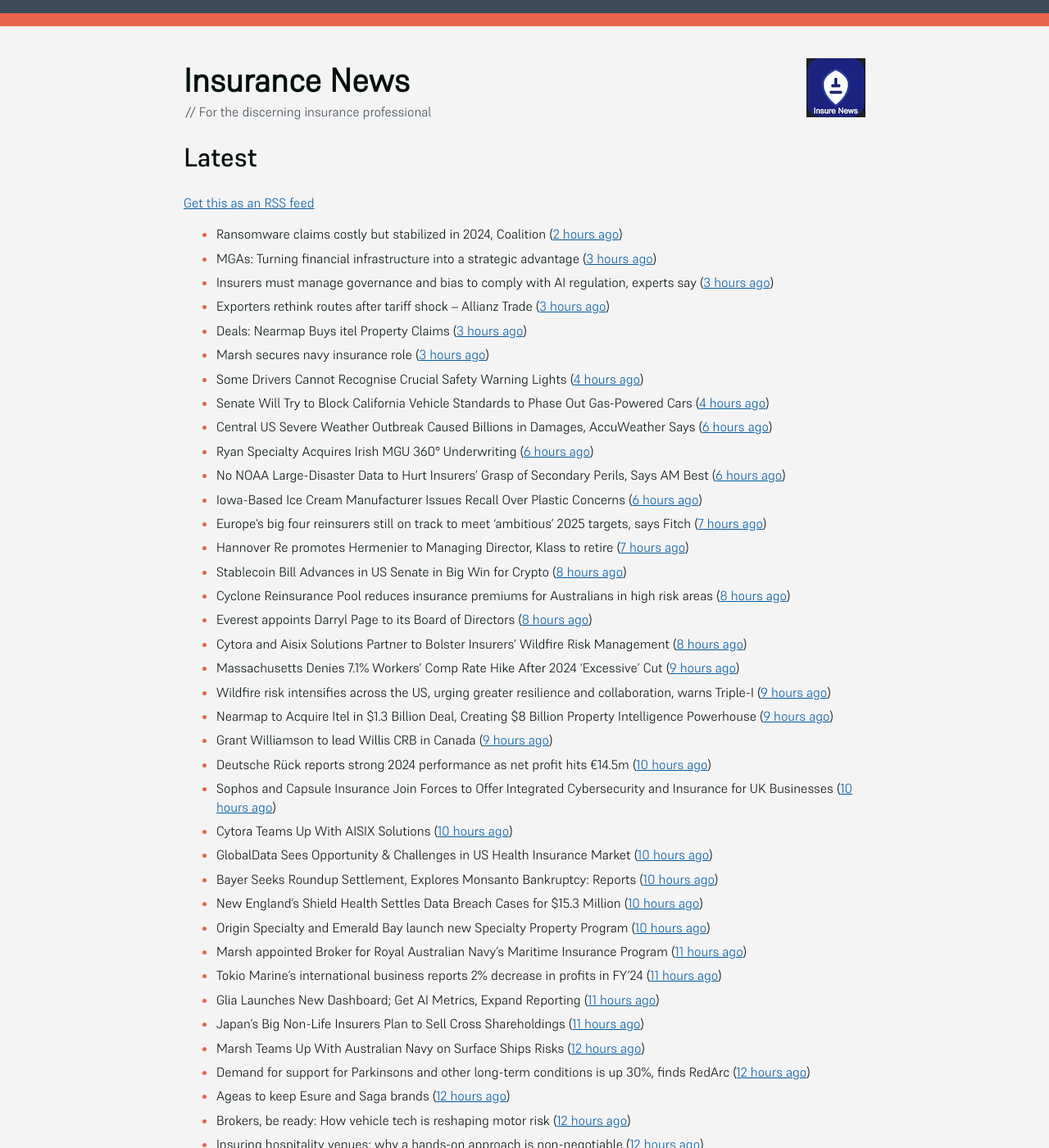
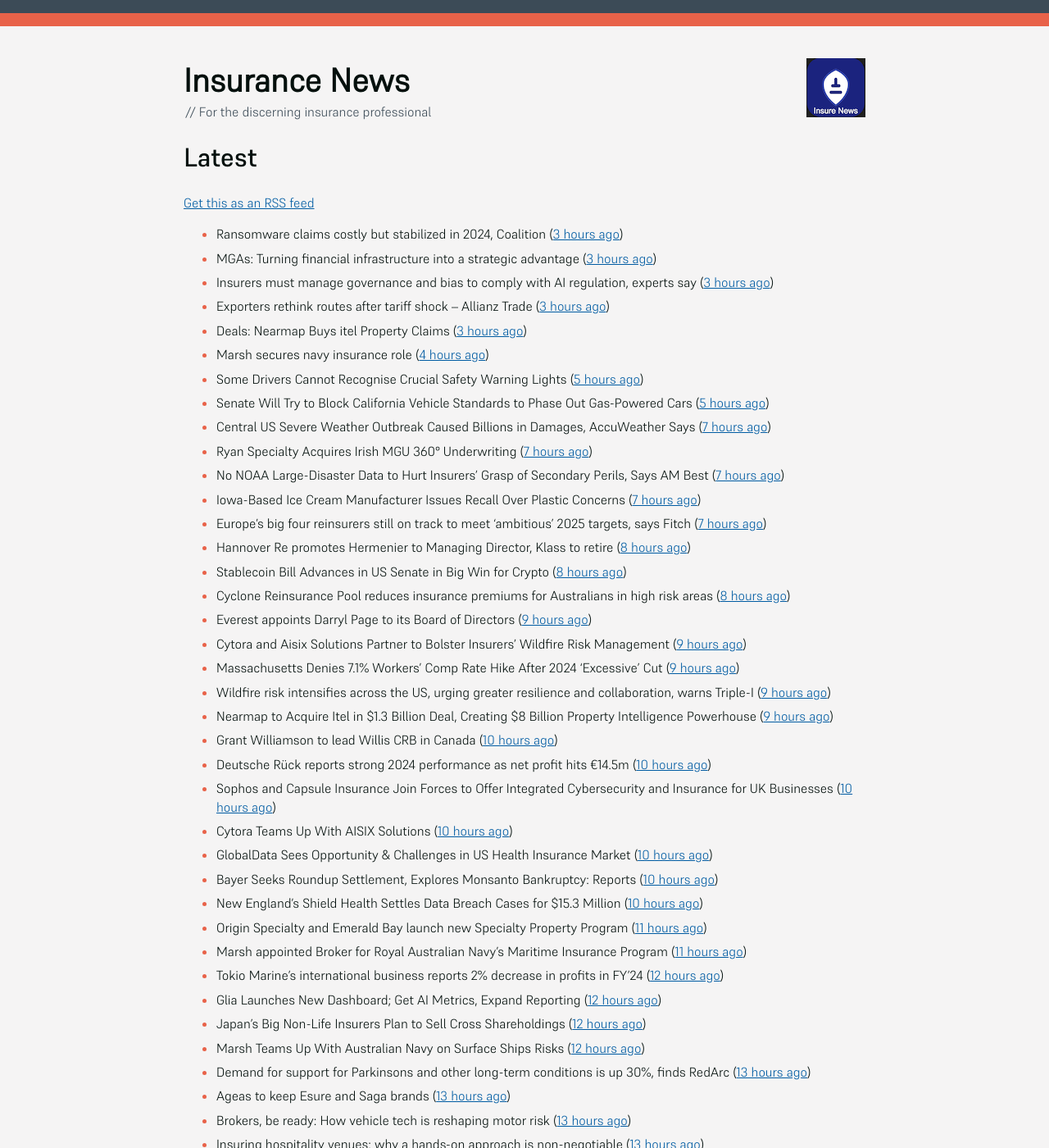
Before and after one commit to mat-0/feeds.thechels.uk, a Jekyll site: the page built from index.md, in a window 1280 px wide and 1400 px high. Shown: the whole window at 82% size. Built offline with Jekyll 4.4.1, drawn with Linux system fonts in a browser that asks for light colours; some of the changed text lies outside the part shown.

Commit message:
New Feed

```diff
--- a/index.md
+++ b/index.md
@@ -8,61 +8,61 @@ description: Latest Updates
 [Get this as an RSS feed](/feed.rss)
 
 <!-- news_marker starts -->
-- Ransomware claims costly but stabilized in 2024, Coalition ([2 hours ago](https://www.dig-in.com/news/ransomware-claims-costly-but-stabilized-in-2024-coalition))
+- Ransomware claims costly but stabilized in 2024, Coalition ([3 hours ago](https://www.dig-in.com/news/ransomware-claims-costly-but-stabilized-in-2024-coalition))
 - MGAs: Turning financial infrastructure into a strategic advantage ([3 hours ago](https://www.dig-in.com/opinion/turning-financial-infrastructure-into-a-strategic-advantage))
 - Insurers must manage governance and bias to comply with AI regulation, experts say ([3 hours ago](https://www.dig-in.com/news/ai-governance-and-bias-become-compliance-issues-for-insurers))
 - Exporters rethink routes after tariff shock – Allianz Trade ([3 hours ago](https://www.insurancebusinessmag.com/uk/news/sme/exporters-rethink-routes-after-tariff-shock--allianz-trade-536347.aspx))
 - Deals: Nearmap Buys itel Property Claims ([3 hours ago](https://insurance-edge.net/2025/05/20/deals-nearmap-buys-itel-property-claims/))
-- Marsh secures navy insurance role ([3 hours ago](https://www.insurancebusinessmag.com/uk/news/construction-engineering/marsh-secures-navy-insurance-role-536336.aspx))
-- Some Drivers Cannot Recognise Crucial Safety Warning Lights ([4 hours ago](https://insurance-edge.net/2025/05/20/some-drivers-cannot-recognise-crucial-safety-warning-lights/))
-- Senate Will Try to Block California Vehicle Standards to Phase Out Gas-Powered Cars ([4 hours ago](https://www.insurancejournal.com/news/west/2025/05/20/824554.htm))
-- Central US Severe Weather Outbreak Caused Billions in Damages, AccuWeather Says ([6 hours ago](https://www.insurancejournal.com/news/midwest/2025/05/20/824523.htm))
-- Ryan Specialty Acquires Irish MGU 360° Underwriting ([6 hours ago](https://www.insurancejournal.com/news/international/2025/05/20/824530.htm))
-- No NOAA Large-Disaster Data to Hurt Insurers’ Grasp of Secondary Perils, Says AM Best ([6 hours ago](https://www.insurancejournal.com/news/national/2025/05/20/824515.htm))
-- Iowa-Based Ice Cream Manufacturer Issues Recall Over Plastic Concerns ([6 hours ago](https://www.insurancejournal.com/news/midwest/2025/05/20/824520.htm))
+- Marsh secures navy insurance role ([4 hours ago](https://www.insurancebusinessmag.com/uk/news/construction-engineering/marsh-secures-navy-insurance-role-536336.aspx))
+- Some Drivers Cannot Recognise Crucial Safety Warning Lights ([5 hours ago](https://insurance-edge.net/2025/05/20/some-drivers-cannot-recognise-crucial-safety-warning-lights/))
+- Senate Will Try to Block California Vehicle Standards to Phase Out Gas-Powered Cars ([5 hours ago](https://www.insurancejournal.com/news/west/2025/05/20/824554.htm))
+- Central US Severe Weather Outbreak Caused Billions in Damages, AccuWeather Says ([7 hours ago](https://www.insurancejournal.com/news/midwest/2025/05/20/824523.htm))
+- Ryan Specialty Acquires Irish MGU 360° Underwriting ([7 hours ago](https://www.insurancejournal.com/news/international/2025/05/20/824530.htm))
+- No NOAA Large-Disaster Data to Hurt Insurers’ Grasp of Secondary Perils, Says AM Best ([7 hours ago](https://www.insurancejournal.com/news/national/2025/05/20/824515.htm))
+- Iowa-Based Ice Cream Manufacturer Issues Recall Over Plastic Concerns ([7 hours ago](https://www.insurancejournal.com/news/midwest/2025/05/20/824520.htm))
 - Europe’s big four reinsurers still on track to meet ‘ambitious’ 2025 targets, says Fitch ([7 hours ago](https://www.reinsurancene.ws/europes-big-four-reinsurers-still-on-track-to-meet-ambitious-2025-targets-says-fitch/))
-- Hannover Re promotes Hermenier to Managing Director, Klass to retire ([7 hours ago](https://www.reinsurancene.ws/hannover-re-promotes-hermenier-to-managing-director-klass-to-retire/))
+- Hannover Re promotes Hermenier to Managing Director, Klass to retire ([8 hours ago](https://www.reinsurancene.ws/hannover-re-promotes-hermenier-to-managing-director-klass-to-retire/))
 - Stablecoin Bill Advances in US Senate in Big Win for Crypto ([8 hours ago](https://www.insurancejournal.com/news/national/2025/05/20/824512.htm))
 - Cyclone Reinsurance Pool reduces insurance premiums for Australians in high risk areas ([8 hours ago](https://www.reinsurancene.ws/cyclone-reinsurance-pool-reduces-insurance-premiums-for-australians-in-high-risk-areas/))
-- Everest appoints Darryl Page to its Board of Directors ([8 hours ago](https://www.reinsurancene.ws/everest-appoints-darryl-page-to-its-board-of-directors/))
-- Cytora and Aisix Solutions Partner to Bolster Insurers’ Wildfire Risk Management ([8 hours ago](https://www.insurtechinsights.com/cytora-and-aisix-solutions-partner-to-bolster-insurers-wildfire-risk-management/))
+- Everest appoints Darryl Page to its Board of Directors ([9 hours ago](https://www.reinsurancene.ws/everest-appoints-darryl-page-to-its-board-of-directors/))
+- Cytora and Aisix Solutions Partner to Bolster Insurers’ Wildfire Risk Management ([9 hours ago](https://www.insurtechinsights.com/cytora-and-aisix-solutions-partner-to-bolster-insurers-wildfire-risk-management/))
 - Massachusetts Denies 7.1% Workers’ Comp Rate Hike After 2024 ‘Excessive’ Cut ([9 hours ago](https://www.insurancejournal.com/news/east/2025/05/20/824489.htm))
 - Wildfire risk intensifies across the US, urging greater resilience and collaboration, warns Triple-I ([9 hours ago](https://www.reinsurancene.ws/wildfire-risk-intensifies-across-the-us-urging-greater-resilience-and-collaboration-warns-triple-i/))
 - Nearmap to Acquire Itel in $1.3 Billion Deal, Creating $8 Billion Property Intelligence Powerhouse ([9 hours ago](https://www.insurtechinsights.com/nearmap-to-acquire-itel-in-1-3-billion-deal-creating-8-billion-property-intelligence-powerhouse/))
-- Grant Williamson to lead Willis CRB in Canada ([9 hours ago](https://www.reinsurancene.ws/grant-williamson-to-lead-willis-crb-in-canada/))
+- Grant Williamson to lead Willis CRB in Canada ([10 hours ago](https://www.reinsurancene.ws/grant-williamson-to-lead-willis-crb-in-canada/))
 - Deutsche Rück reports strong 2024 performance as net profit hits €14.5m ([10 hours ago](https://www.reinsurancene.ws/deutsche-ruck-reports-strong-2024-performance-as-net-profit-hits-e14-5m/))
 - Sophos and Capsule Insurance Join Forces to Offer Integrated Cybersecurity and Insurance for UK Businesses ([10 hours ago](https://www.insurtechinsights.com/sophos-and-capsule-insurance-join-forces-to-offer-integrated-cybersecurity-and-insurance-for-uk-businesses/))
 - Cytora Teams Up With AISIX Solutions ([10 hours ago](https://insurance-edge.net/2025/05/20/cytora-teams-up-with-aisix-solutions/))
 - GlobalData Sees Opportunity & Challenges in US Health Insurance Market ([10 hours ago](https://insurance-edge.net/2025/05/20/globaldata-sees-opportunity-challenges-in-us-health-insurance-market/))
 - Bayer Seeks Roundup Settlement, Explores Monsanto Bankruptcy: Reports ([10 hours ago](https://www.insurancejournal.com/news/national/2025/05/20/824477.htm))
 - New England’s Shield Health Settles Data Breach Cases for $15.3 Million ([10 hours ago](https://www.insurancejournal.com/news/east/2025/05/20/824475.htm))
-- Origin Specialty and Emerald Bay launch new Specialty Property Program ([10 hours ago](https://www.reinsurancene.ws/origin-specialty-and-emerald-bay-launch-new-specialty-property-program/))
+- Origin Specialty and Emerald Bay launch new Specialty Property Program ([11 hours ago](https://www.reinsurancene.ws/origin-specialty-and-emerald-bay-launch-new-specialty-property-program/))
 - Marsh appointed Broker for Royal Australian Navy’s Maritime Insurance Program ([11 hours ago](https://www.reinsurancene.ws/marsh-appointed-broker-for-royal-australian-navys-maritime-insurance-program/))
-- Tokio Marine’s international business reports 2% decrease in profits in FY’24 ([11 hours ago](https://www.reinsurancene.ws/tokio-marines-international-business-reports-2-decrease-in-profits-in-fy24/))
-- Glia Launches New Dashboard; Get AI Metrics, Expand Reporting ([11 hours ago](https://insurance-edge.net/2025/05/20/glia-launches-new-dashboard-get-ai-metrics-expand-reporting/))
-- Japan’s Big Non-Life Insurers Plan to Sell Cross Shareholdings ([11 hours ago](https://www.insurancejournal.com/news/international/2025/05/20/824468.htm))
+- Tokio Marine’s international business reports 2% decrease in profits in FY’24 ([12 hours ago](https://www.reinsurancene.ws/tokio-marines-international-business-reports-2-decrease-in-profits-in-fy24/))
+- Glia Launches New Dashboard; Get AI Metrics, Expand Reporting ([12 hours ago](https://insurance-edge.net/2025/05/20/glia-launches-new-dashboard-get-ai-metrics-expand-reporting/))
+- Japan’s Big Non-Life Insurers Plan to Sell Cross Shareholdings ([12 hours ago](https://www.insurancejournal.com/news/international/2025/05/20/824468.htm))
 - Marsh Teams Up With Australian Navy on Surface Ships Risks ([12 hours ago](https://insurance-edge.net/2025/05/20/marsh-teams-up-with-australian-navy-on-surface-ships-risks/))
-- Demand for support for Parkinsons and other long-term conditions is up 30%, finds RedArc ([12 hours ago](https://ifamagazine.com/demand-for-support-for-parkinsons-and-other-long-term-conditions-is-up-30-finds-redarc/))
-- Ageas to keep Esure and Saga brands ([12 hours ago](https://www.postonline.co.uk/news/7957788/ageas-to-keep-esure-and-saga-brands))
-- Brokers, be ready: How vehicle tech is reshaping motor risk ([12 hours ago](https://www.insurancebusinessmag.com/uk/news/auto-motor/brokers-be-ready-how-vehicle-tech-is-reshaping-motor-risk-536269.aspx))
-- Insuring hospitality venues: why a hands-on approach is non-negotiable ([12 hours ago](https://www.insurancebusinessmag.com/uk/news/hospitality/insuring-hospitality-venues-why-a-handson-approach-is-nonnegotiable-536268.aspx))
-- Motor premiums decline again while home insurance shows signs of stabilising – Pearson Ham ([12 hours ago](https://www.insurancebusinessmag.com/uk/news/auto-motor/motor-premiums-decline-again-while-home-insurance-shows-signs-of-stabilising--pearson-ham-536267.aspx))
-- Ryan Specialty acquires 360° Underwriting to expand in Irish construction market ([12 hours ago](https://www.insurancebusinessmag.com/uk/news/breaking-news/ryan-specialty-acquires-360-underwriting-to-expand-in-irish-construction-market-536266.aspx))
-- MS Amlin sees profits fall ([12 hours ago](https://www.insurancebusinessmag.com/uk/news/breaking-news/ms-amlin-sees-profits-fall-536259.aspx))
+- Demand for support for Parkinsons and other long-term conditions is up 30%, finds RedArc ([13 hours ago](https://ifamagazine.com/demand-for-support-for-parkinsons-and-other-long-term-conditions-is-up-30-finds-redarc/))
+- Ageas to keep Esure and Saga brands ([13 hours ago](https://www.postonline.co.uk/news/7957788/ageas-to-keep-esure-and-saga-brands))
+- Brokers, be ready: How vehicle tech is reshaping motor risk ([13 hours ago](https://www.insurancebusinessmag.com/uk/news/auto-motor/brokers-be-ready-how-vehicle-tech-is-reshaping-motor-risk-536269.aspx))
+- Insuring hospitality venues: why a hands-on approach is non-negotiable ([13 hours ago](https://www.insurancebusinessmag.com/uk/news/hospitality/insuring-hospitality-venues-why-a-handson-approach-is-nonnegotiable-536268.aspx))
+- Motor premiums decline again while home insurance shows signs of stabilising – Pearson Ham ([13 hours ago](https://www.insurancebusinessmag.com/uk/news/auto-motor/motor-premiums-decline-again-while-home-insurance-shows-signs-of-stabilising--pearson-ham-536267.aspx))
+- Ryan Specialty acquires 360° Underwriting to expand in Irish construction market ([13 hours ago](https://www.insurancebusinessmag.com/uk/news/breaking-news/ryan-specialty-acquires-360-underwriting-to-expand-in-irish-construction-market-536266.aspx))
+- MS Amlin sees profits fall ([13 hours ago](https://www.insurancebusinessmag.com/uk/news/breaking-news/ms-amlin-sees-profits-fall-536259.aspx))
 - Aviva targets midmarket with updated multinational proposition ([13 hours ago](https://www.postonline.co.uk/broker/7957787/aviva-targets-midmarket-with-updated-multinational-proposition))
 - USAA Names Brian Goldman as New Chief Risk Officer ([14 hours ago](https://www.insurtechinsights.com/usaa-names-brian-goldman-as-new-chief-risk-officer/))
-- FCA defends decision to ditch insurance CPD ([14 hours ago](https://www.postonline.co.uk/news/7957780/fca-defends-decision-to-ditch-insurance-cpd))
+- FCA defends decision to ditch insurance CPD ([15 hours ago](https://www.postonline.co.uk/news/7957780/fca-defends-decision-to-ditch-insurance-cpd))
 - People Moves: Boroughs Named Chubb Group Vice Chairman, Hogan Succeeds Boroughs as Investment Officer; Cushing Named Head of Construction at Zurich NA ([16 hours ago](https://www.insurancejournal.com/news/national/2025/05/20/824390.htm))
 - More Tornadoes Plow Through Central US, Leaving Thousands Without Power ([16 hours ago](https://www.insurancejournal.com/news/southeast/2025/05/20/824450.htm))
 - Ministry of Justice's Legal Aid Agency suspends services amid cyberattack ([16 hours ago](https://www.insurancebusinessmag.com/uk/news/cyber/ministry-of-justices-legal-aid-agency-suspends-services-amid-cyberattack-536241.aspx))
-- Aviva on how a garden can protect your property from extreme weather ([16 hours ago](https://www.insurancebusinessmag.com/uk/news/property-insurance/aviva-on-how-a-garden-can-protect-your-property-from-extreme-weather-536238.aspx))
-- Allianz unveils Unity Awards ([16 hours ago](https://www.insurancebusinessmag.com/uk/news/breaking-news/allianz-unveils-unity-awards-536237.aspx))
-- AmTrust International reports progress in Turkey ([16 hours ago](https://www.insurancebusinessmag.com/uk/news/breaking-news/amtrust-international-reports-progress-in-turkey-536236.aspx))
+- Aviva on how a garden can protect your property from extreme weather ([17 hours ago](https://www.insurancebusinessmag.com/uk/news/property-insurance/aviva-on-how-a-garden-can-protect-your-property-from-extreme-weather-536238.aspx))
+- Allianz unveils Unity Awards ([17 hours ago](https://www.insurancebusinessmag.com/uk/news/breaking-news/allianz-unveils-unity-awards-536237.aspx))
+- AmTrust International reports progress in Turkey ([17 hours ago](https://www.insurancebusinessmag.com/uk/news/breaking-news/amtrust-international-reports-progress-in-turkey-536236.aspx))
 - Could Your Tech Stack Use a Spring Cleaning? How to Reduce Insurance IT Complexity with APIs ([17 hours ago](https://www.insurancejournal.com/blogs/agentsync/2025/05/20/822951.htm))
 - Driverless Trucking Firm Aurora Puts Human Back in Driver’s Seat ([17 hours ago](https://www.insurancejournal.com/news/southcentral/2025/05/20/824443.htm))
 - Big Interview: Jason Richards, Swiss Re ([17 hours ago](https://www.postonline.co.uk/reinsurance/7957541/big-interview-jason-richards-swiss-re))
-- APCIA: Record Shows ‘Minimal Complaints’ on Hurricane Milton, Helene Claims ([17 hours ago](https://www.insurancejournal.com/news/national/2025/05/20/824364.htm))
-- Italy’s Data Watchdog Fines AI Company Replika’s Developer $5.6 Million ([17 hours ago](https://www.insurancejournal.com/news/international/2025/05/20/824403.htm))
+- APCIA: Record Shows ‘Minimal Complaints’ on Hurricane Milton, Helene Claims ([18 hours ago](https://www.insurancejournal.com/news/national/2025/05/20/824364.htm))
+- Italy’s Data Watchdog Fines AI Company Replika’s Developer $5.6 Million ([18 hours ago](https://www.insurancejournal.com/news/international/2025/05/20/824403.htm))
 - EY Negligently Missed Huge Fraud at Collapsed Hospital Operator, $3B UK Trial Hears ([18 hours ago](https://www.insurancejournal.com/news/international/2025/05/20/824369.htm))
 - EU Will Propose to G7 Nations a Reduction in Sanctions Price Cap for Russian Oil ([18 hours ago](https://www.insurancejournal.com/news/international/2025/05/20/824398.htm))
 - Motion Specialty Launches Lloyd’s MGU, Founded by Former Hiscox Executives ([18 hours ago](https://www.insurancejournal.com/news/international/2025/05/20/824409.htm))
```
